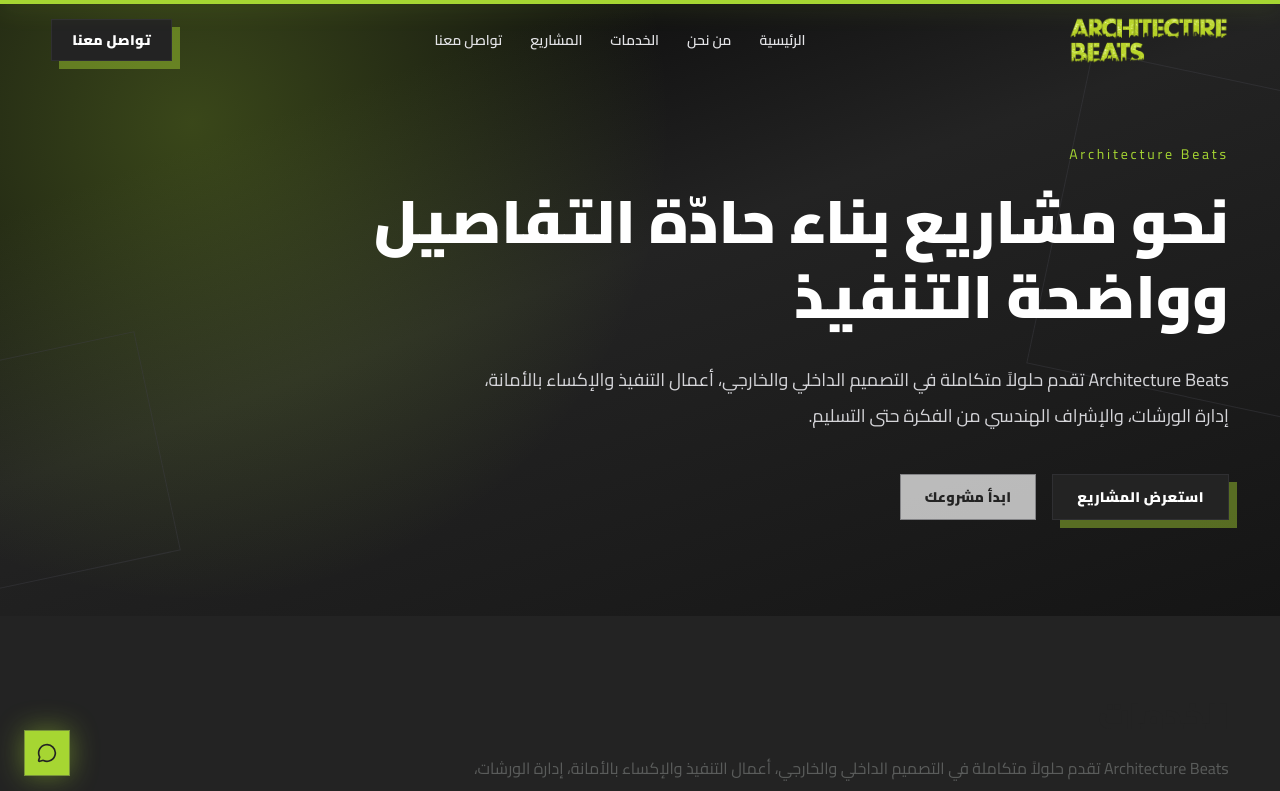
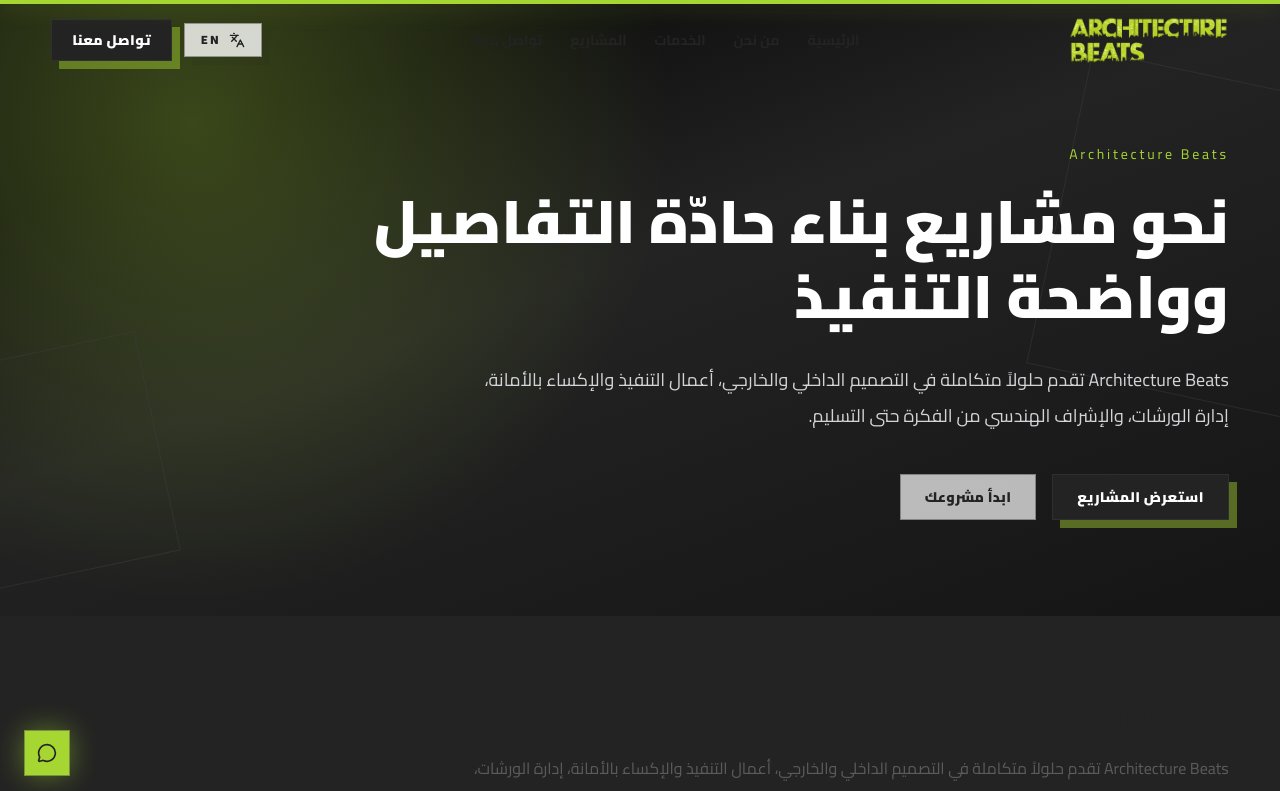
Before and after one commit to abod-haes/architecture-beats, a Next.js app: page / in a window 1280 px wide. Shown: the top 791 px of the page. Built offline with nearby package versions, Linux system fonts and the light colour scheme.

Commit message:
Add bilingual navbar and light header

```diff
--- a/src/components/layout/Navbar.tsx
+++ b/src/components/layout/Navbar.tsx
@@ -3,13 +3,15 @@
 import Link from "next/link";
 import { useEffect, useState } from "react";
 import { Menu, X } from "lucide-react";
-import { siteData } from "@/data/siteData";
 import MobileMenu from "./MobileMenu";
 import GlowButton from "../ui/GlowButton";
+import LanguageToggle from "./LanguageToggle";
+import { useLocale } from "@/context/LocaleContext";
 
 export default function Navbar() {
   const [isScrolled, setIsScrolled] = useState(false);
   const [open, setOpen] = useState(false);
+  const { content, locale, toggleLocale, dir } = useLocale();
 
   useEffect(() => {
     const handleScroll = () => setIsScrolled(window.scrollY > 40);
@@ -19,28 +21,29 @@ export default function Navbar() {
   }, []);
 
   return (
-    <header className="fixed inset-x-0 top-0 z-50">
-      <div className={`transition-all duration-300 ${isScrolled ? "bg-[#161616]/95 shadow-[0_8px_30px_rgba(0,0,0,0.4)] backdrop-blur" : "bg-transparent"}`}>
+    <header className="fixed inset-x-0 top-0 z-50" dir={dir}>
+      <div className={`transition-all duration-300 ${isScrolled ? "border-b border-brand-dark/10 bg-[#f5f1e8]/92 shadow-[0_12px_32px_rgba(35,35,35,0.08)] backdrop-blur" : "bg-transparent"}`}>
         <div className="mx-auto flex h-20 w-[92%] max-w-7xl items-center justify-between">
-          <Link href="/" className="text-right">
+          <Link href="/" className="text-right" onClick={() => setOpen(false)}>
             <div className="flex items-center">
-              <img src="/logo.png" alt={siteData.company.nameEn} className="h-12 w-auto object-contain" loading="eager" />
+              <img src="/logo.png" alt={content.company.nameEn} className="h-12 w-auto object-contain" loading="eager" />
             </div>
           </Link>
 
           <nav className="hidden items-center gap-7 md:flex">
-            {siteData.nav.map((item) => (
-              <Link key={item.href} href={item.href} className="text-sm font-semibold text-zinc-200 transition hover:text-brand-primary">
+            {content.nav.map((item) => (
+              <Link key={item.href} href={item.href} className="text-sm font-bold text-brand-dark transition hover:text-brand-secondary">
                 {item.label}
               </Link>
             ))}
           </nav>
 
-          <div className="hidden md:block">
-            <GlowButton label={siteData.nav[4].label} href={siteData.nav[4].href} className="px-5 py-2.5" />
+          <div className="hidden items-center gap-3 md:flex">
+            <LanguageToggle locale={locale} onToggle={toggleLocale} />
+            <GlowButton label={content.nav[4].label} href={content.nav[4].href} className="px-5 py-2.5" />
           </div>
 
-          <button onClick={() => setOpen((v) => !v)} className="text-brand-primary md:hidden" aria-label={siteData.nav[4].label}>
+          <button onClick={() => setOpen((v) => !v)} className="text-brand-dark md:hidden" aria-label={content.nav[4].label}>
             {open ? <X /> : <Menu />}
           </button>
         </div>
@@ -48,9 +51,11 @@ export default function Navbar() {
       <div className="relative md:hidden">
         <MobileMenu
           open={open}
-          nav={siteData.nav}
-          contactHref={siteData.nav[4].href}
-          contactLabel={siteData.nav[4].label}
+          nav={content.nav}
+          contactHref={content.nav[4].href}
+          contactLabel={content.nav[4].label}
+          locale={locale}
+          onLanguageToggle={toggleLocale}
           onClose={() => setOpen(false)}
         />
       </div>
```
